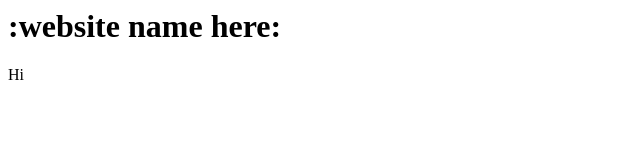
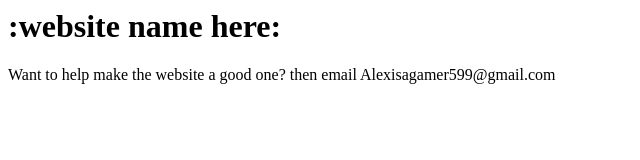
Before and after one commit to Alexisaprogrammer599/-website-name-here-, a plain HTML site: page index.html in a window 1280 px wide. Shown: the whole page, without its empty margins (0-640 px from the left). Drawn offline with Linux system fonts and the light colour scheme.

Commit message:
Update index.html

```diff
--- a/index.html
+++ b/index.html
@@ -4,7 +4,8 @@
       :website name here:
     </h1>
     <t>
-      Hi
+      Want to help make the website a good one?
+      then email Alexisagamer599@gmail.com
     </t>
   </header>
 </html>
```
